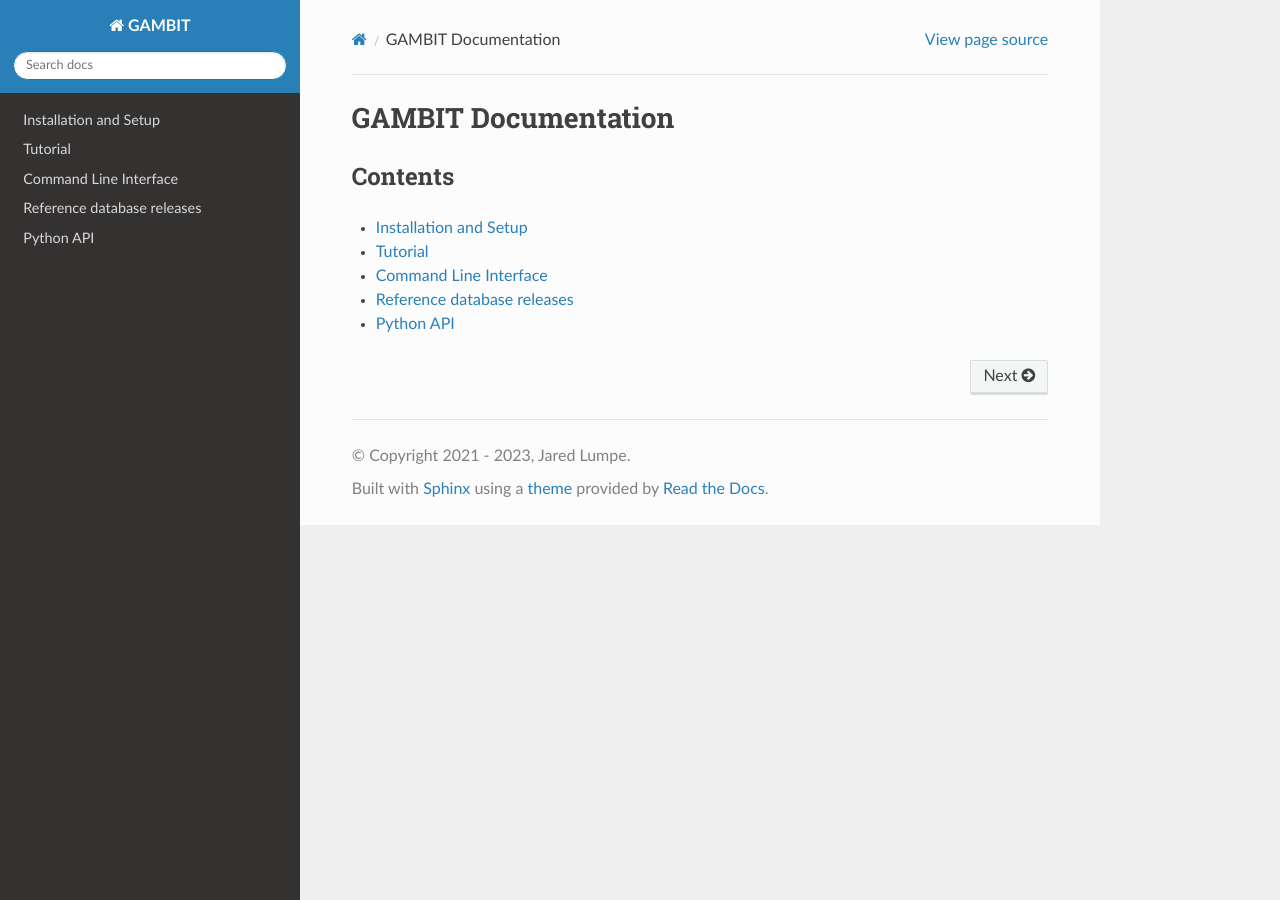
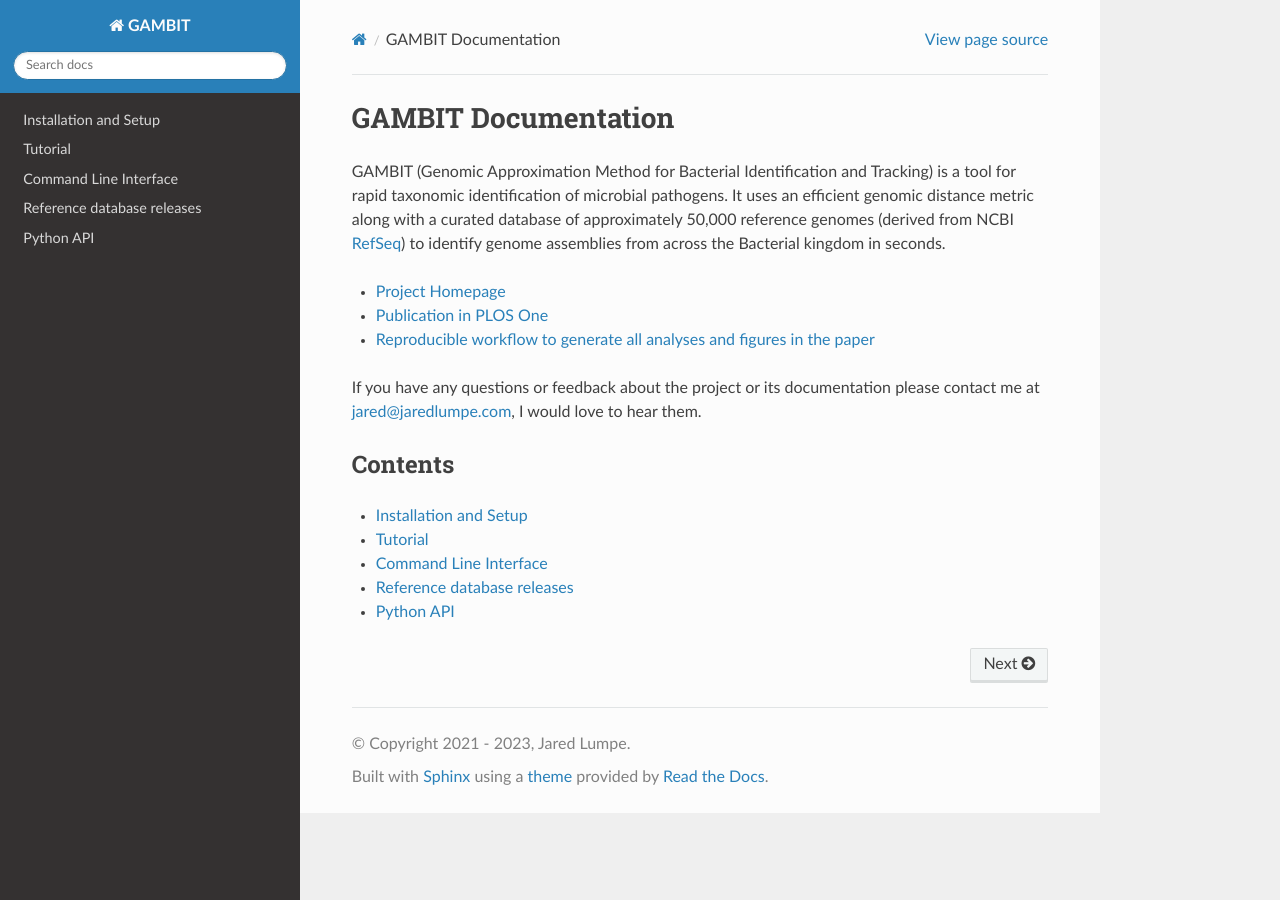
Before and after one commit to jlumpe/gambit, a Sphinx documentation site: the page built from docs/source/index.rst, in a window 1280 px wide. Built offline with Sphinx 7.4.7 and the Read the Docs theme 2.0.0, drawn with Linux system fonts in a browser that asks for light colours.

Commit message:
Basic description and links in docs home page

```diff
--- a/docs/source/index.rst
+++ b/docs/source/index.rst
@@ -1,5 +1,24 @@
 GAMBIT Documentation
 ********************
+
+
+GAMBIT (Genomic Approximation Method for Bacterial Identification and Tracking) is a tool for
+rapid taxonomic identification of microbial pathogens. It uses an efficient genomic distance
+metric along with a curated database of approximately 50,000 reference genomes (derived from NCBI
+`RefSeq`_) to identify genome assemblies from across the Bacterial kingdom in seconds.
+
+- `Project Homepage <homepage_>`_
+- `Publication in PLOS One <publication_>`_
+- `Reproducible workflow to generate all analyses and figures in the paper <gambit_pub_>`_
+
+If you have any questions or feedback about the project or its documentation please contact me at
+jared@jaredlumpe.com, I would love to hear them.
+
+.. _RefSeq: https://www.ncbi.nlm.nih.gov/refseq/
+.. _homepage: https://github.com/jlumpe/gambit
+.. _publication:  https://doi.org/10.1371/journal.pone.0277575
+.. _gambit_pub: https://github.com/jlumpe/gambit-publication
+
 
 Contents
 ========
```
